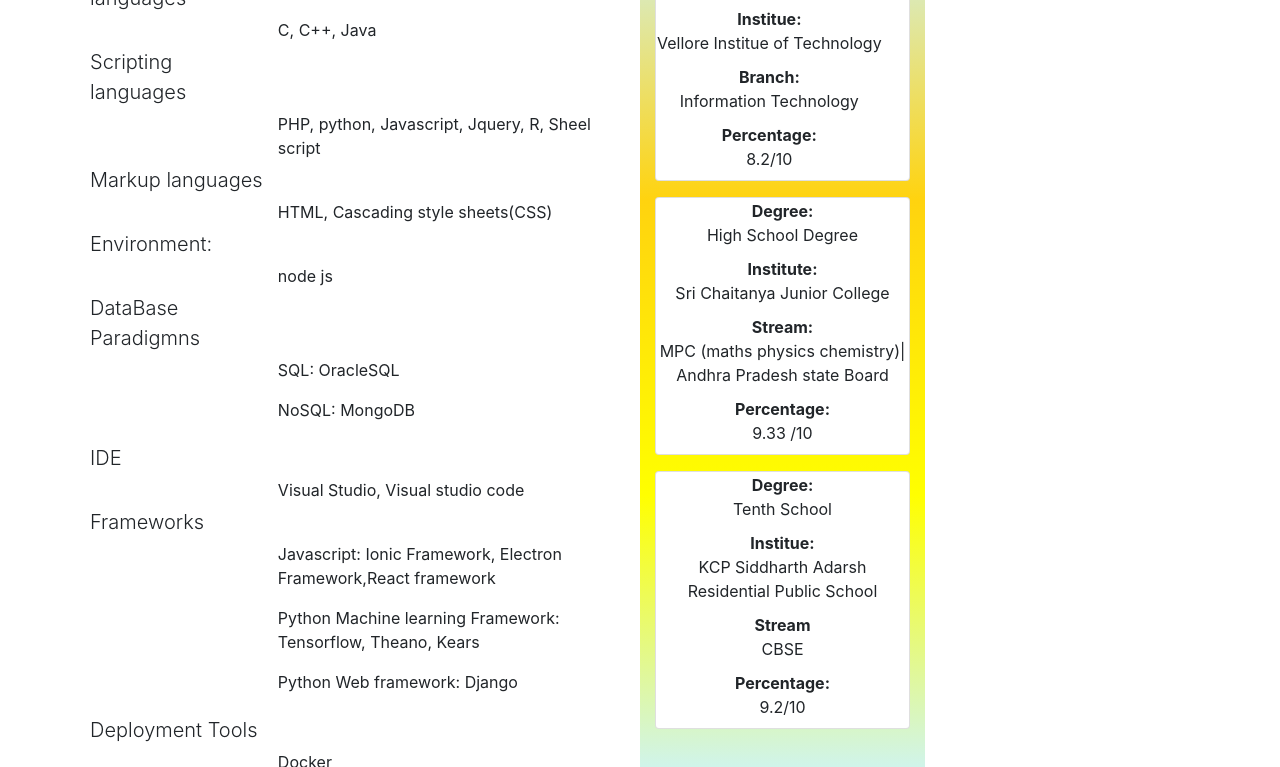
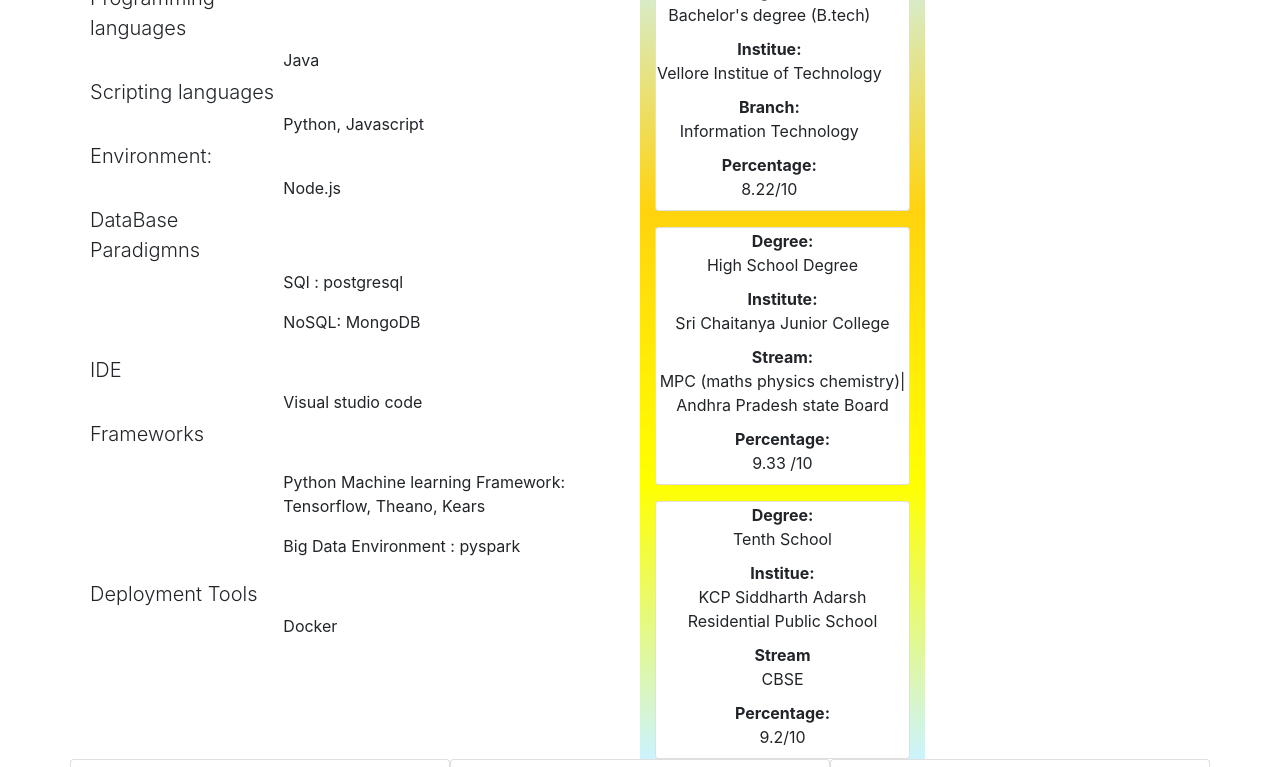
Before and after one commit to anandvidvat/vidvat119.github.io, a plain HTML site: page index.html in a window 1280 px wide. Shown: the part 551-1318 px from the top of the page. Drawn offline with nearby package versions, Linux system fonts and the light colour scheme; files whose address does not match are found by name.

Commit message:
updated resume content

```diff
--- a/index.html
+++ b/index.html
@@ -115,7 +115,7 @@
                         <tr>
                             <td></td>
                             <td><span class='lead text-justify '>
-                    I am a deiligent person, with the particular in Analystics. My passion lies in Data science.
+                    I am a deligent person, with the particular in Analytics. My passion lies in applying my knowledge to solve Problems of interest.
                     my passion started with initial curiouzity of how does a regression equaltion can explain a weather pattern or height of offspring based on height of parents and their traits..
                     though this might simple or very trivial but my thinking towards reasoning started on those steps..
                 </span></td>
@@ -154,7 +154,6 @@
                 <div class='col-md-6  p-3'>
                     <span class='text-center p-3  h4 custom-font-abel '><i class='ion-code ion-size'></i> <span class='text-info' style='padding:8px;'> Technical Skillset</span></span>
                     <table name='technical-skillset' class='justify-content-center'>
-
                         <tr>
                             <td class='lead p-1'>Programming languages
                             </td>
@@ -162,7 +161,7 @@
                         </tr>
                         <tr>
                             <td></td>
-                            <td> C, C++, Java
+                            <td> Java
                             </td>
                         </tr>
                         <tr>
@@ -172,17 +171,7 @@
                         </tr>
                         <tr>
                             <td></td>
-                            <td>PHP, python, Javascript, Jquery, R, Sheel script
-                            </td>
-                        </tr>
-                        <tr>
-                            <td class='lead p-1'>Markup languages
-                            </td>
-                            <td></td>
-                        </tr>
-                        <tr>
-                            <td></td>
-                            <td> HTML, Cascading style sheets(CSS)
+                            <td>Python, Javascript
                             </td>
                         </tr>
                         <tr>
@@ -192,7 +181,7 @@
                         </tr>
                         <tr>
                             <td></td>
-                            <td> node js
+                            <td> Node.js
                             </td>
                         </tr>
                         <tr>
@@ -203,7 +192,7 @@
                         <tr>
                             <td></td>
                             <td>
-                                <p>SQL: OracleSQL </p>
+                                <p>SQl : postgresql </p>
                                 <p>NoSQL: MongoDB</p>
                             </td>
                         </tr>
@@ -214,7 +203,7 @@
                         </tr>
                         <tr>
                             <td></td>
-                            <td> Visual Studio, Visual studio code
+                            <td> Visual studio code
                             </td>
                         </tr>
                         <tr>
@@ -225,9 +214,8 @@
                         <tr>
                             <td></td>
                             <td>
-                                <p>Javascript: Ionic Framework, Electron Framework,React framework</p>
                                 <p></p>Python Machine learning Framework: Tensorflow, Theano, Kears</p>
-                                <p> Python Web framework: Django</p>
+                                <p> Big Data Environment : pyspark </p>
                             </td>
                         </tr>
                         <tr>
@@ -253,8 +241,6 @@
                                 </td>
 
                             </tr>
-
-
                             <tr>
                                 <td> <dt>
                                 Institue:
@@ -278,7 +264,7 @@
 
                             <tr>
                                 <td><dt>Percentage:<dd>
-                                8.2/10
+                                8.22/10
                                 </dd></dt></td>
                             </tr>
                         </dl>
```
